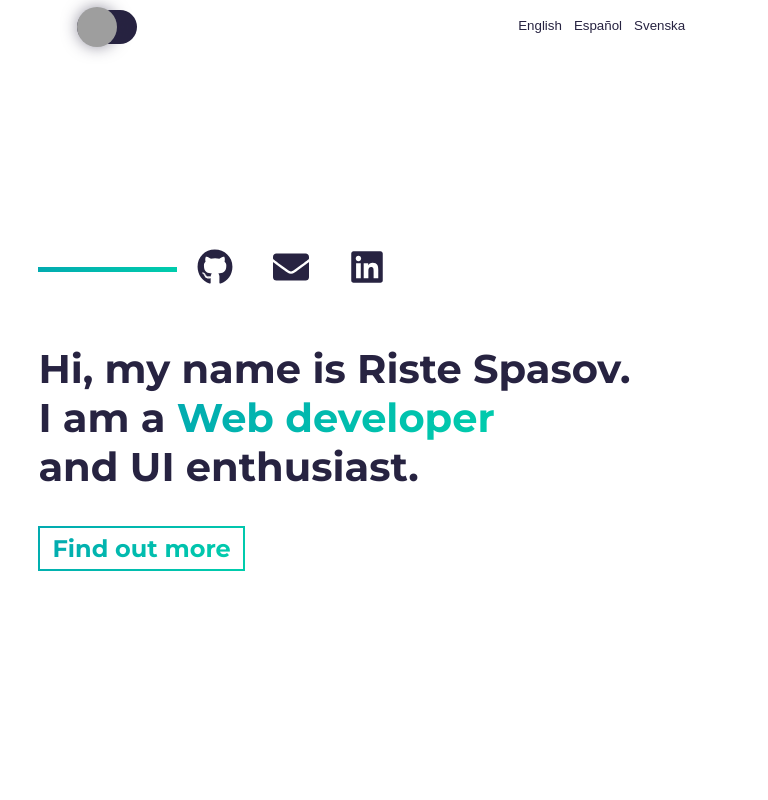
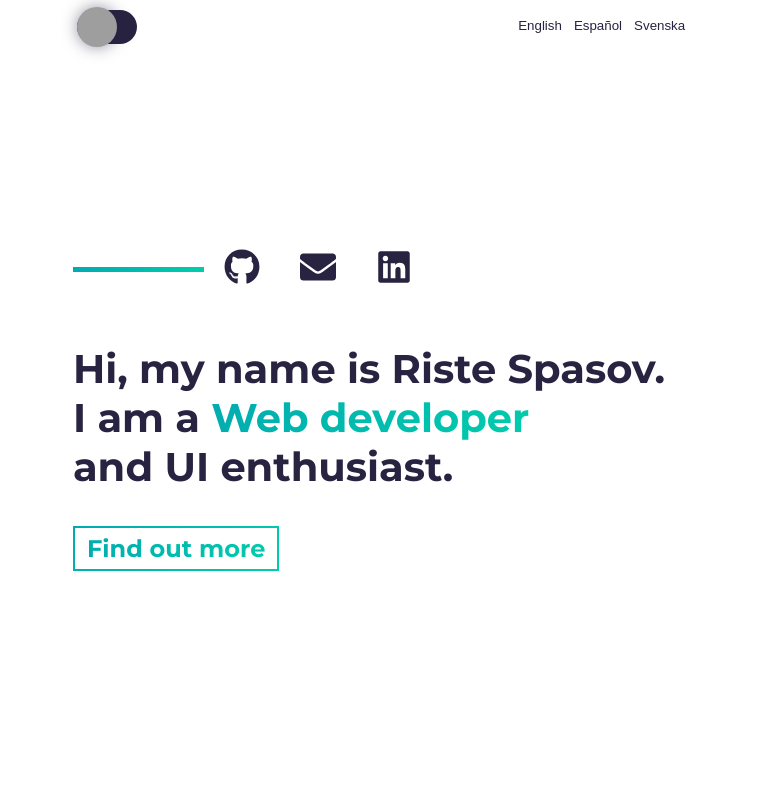
Before and after one commit to ristespasov/portfolio_v.2, a React (Create React App) app: page / in a window 768 px wide. Shown: the top 800 px of the page. Built offline with nearby package versions, Linux system fonts and the light colour scheme; grey boxes are pictures that could not be loaded.

Commit message:
hero text margin left on middle screen

```diff
--- a/src/styles/header.scss
+++ b/src/styles/header.scss
@@ -31,6 +31,9 @@
         .container {
             margin: 0 5%;
 
+            .header-socials-container, .hero-text-container, .btn-primary {
+                margin-left: 5%;
+            }
             .hero-text-container {
                 font-size: 2.5rem;
             }
```
